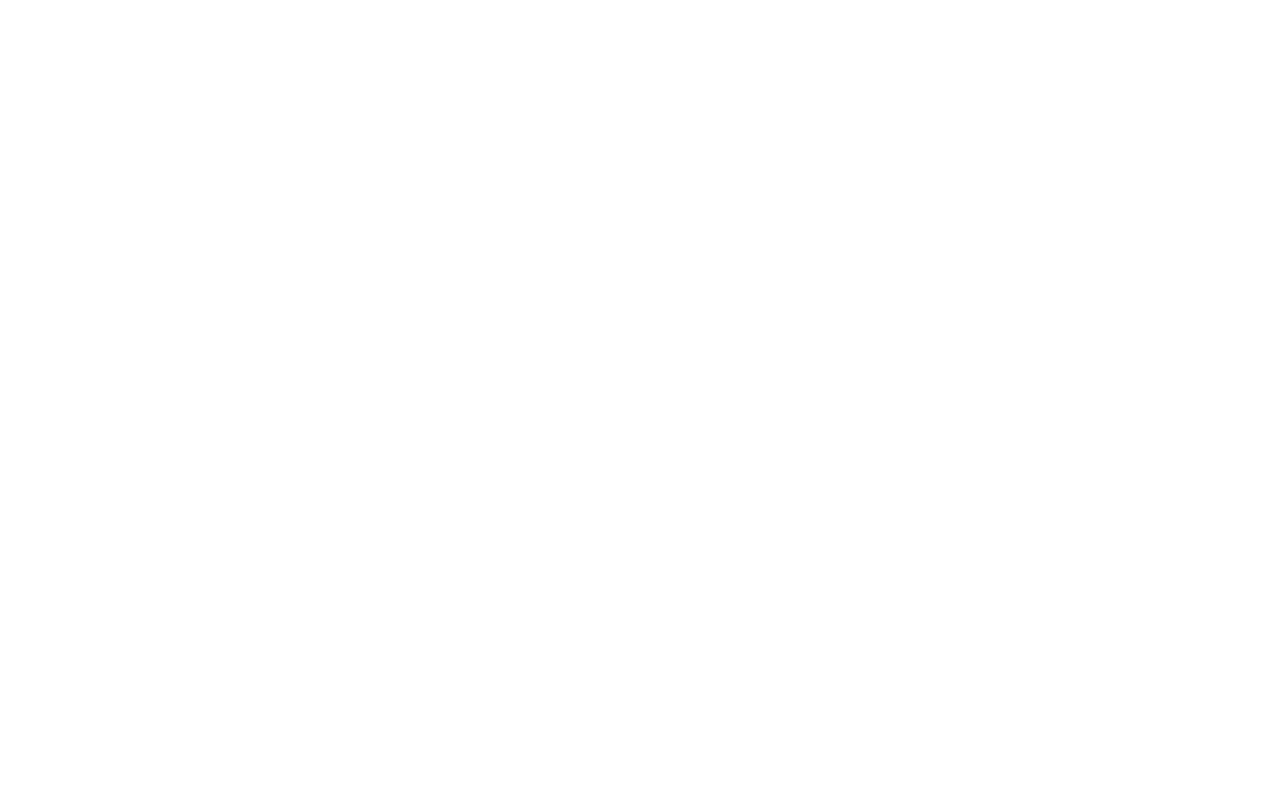
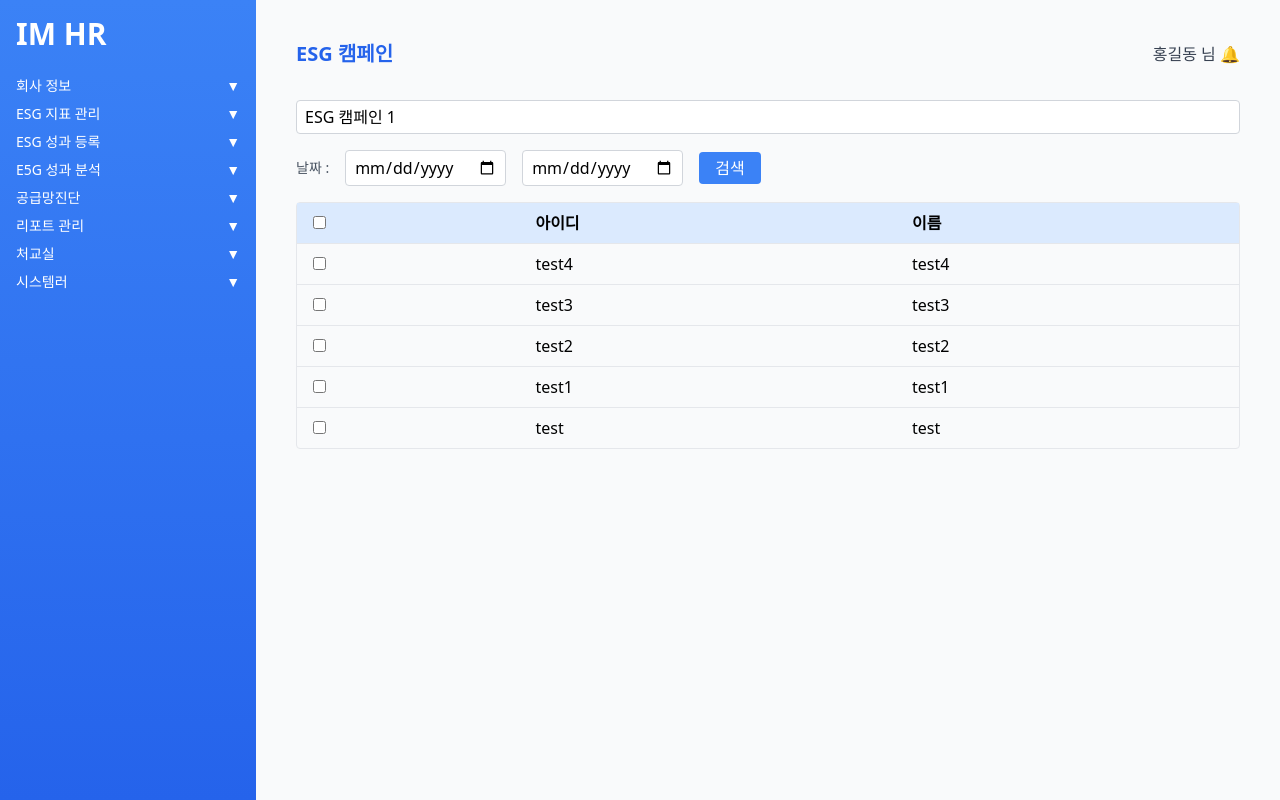
Before and after one commit to saway126/test_hrim, a Vue app: page /admin/campaign-activity in a window 1280 px wide. Before the commit this address had no page. Built offline with nearby package versions, Linux system fonts and the light colour scheme.

Commit message:
[Feat]관리자_인사관리 - 활동 인증관리 - 사내 캠페인 활동관리 페이지 기능 추가가

```diff
--- a/src/router/index.js
+++ b/src/router/index.js
@@ -13,6 +13,7 @@ import HomeView from '../views/HomeView.vue'
 import EmployeeRegisterView from '../views/EmployeeRegisterView.vue'
 import DashboardView from '../views/DashboardView.vue'
 import ActivityManageView from '../views/ActivityManageView.vue'
+import CampaignActivityView from '../views/CampaignActivityView.vue'
 
 
 const routes = [
@@ -30,6 +31,7 @@ const routes = [
   { path: '/register/employee', component: EmployeeRegisterView },
   { path: '/dashboard', component: DashboardView },
   { path: '/admin/activity-manage', name: 'activity-manage', component: ActivityManageView },
+  { path: '/admin/campaign-activity', name: 'CampaignActivity', component: CampaignActivityView },
 
 ]
 
--- /dev/null
+++ b/src/views/CampaignActivityView.vue
@@ -0,0 +1,88 @@
+<template>
+    <div class="flex h-screen bg-gray-50">
+      <!-- Sidebar -->
+      <aside class="w-64 bg-gradient-to-b from-blue-500 to-blue-600 text-white p-4">
+        <h1 class="text-3xl font-bold mb-6">IM HR</h1>
+        <ul class="space-y-2 text-sm">
+          <li>
+            <button class="flex items-center w-full justify-between">회사 정보 <span>▼</span></button>
+          </li>
+          <li>
+            <button class="flex items-center w-full justify-between">ESG 지표 관리 <span>▼</span></button>
+          </li>
+          <li>
+            <button class="flex items-center w-full justify-between">ESG 성과 등록 <span>▼</span></button>
+          </li>
+          <li>
+            <button class="flex items-center w-full justify-between">E5G 성과 분석 <span>▼</span></button>
+          </li>
+          <li>
+            <button class="flex items-center w-full justify-between">공급망진단 <span>▼</span></button>
+          </li>
+          <li>
+            <button class="flex items-center w-full justify-between">리포트 관리 <span>▼</span></button>
+          </li>
+          <li>
+            <button class="flex items-center w-full justify-between">처교실 <span>▼</span></button>
+          </li>
+          <li>
+            <button class="flex items-center w-full justify-between">시스템러 <span>▼</span></button>
+          </li>
+        </ul>
+      </aside>
+
+      <!-- Main Content -->
+      <main class="flex-1 p-10">
+        <div class="flex justify-between items-center mb-8">
+          <h2 class="text-xl font-semibold text-blue-600">ESG 캠페인</h2>
+          <div class="text-gray-700 font-medium">홍길동 님 🔔</div>
+        </div>
+
+        <div class="space-y-4">
+          <input type="text" class="w-full border px-4 py-2 rounded" value="ESG 캠페인 1" />
+
+          <div class="flex items-center space-x-4">
+            <label class="text-sm text-gray-600">날짜 :</label>
+            <input type="date" class="border px-2 py-1 rounded" />
+            <input type="date" class="border px-2 py-1 rounded" />
+            <button class="bg-blue-500 text-white px-4 py-1 rounded">검색</button>
+          </div>
+
+          <div class="border rounded">
+            <table class="w-full text-left">
+              <thead class="bg-blue-100">
+                <tr>
+                  <th class="px-4 py-2"><input type="checkbox" /></th>
+                  <th class="px-4 py-2">아이디</th>
+                  <th class="px-4 py-2">이름</th>
+                </tr>
+              </thead>
+              <tbody>
+                <tr v-for="(item, index) in campaignList" :key="index" class="border-t">
+                  <td class="px-4 py-2"><input type="checkbox" /></td>
+                  <td class="px-4 py-2">{{ item.id }}</td>
+                  <td class="px-4 py-2">{{ item.name }}</td>
+                </tr>
+              </tbody>
+            </table>
+          </div>
+        </div>
+      </main>
+    </div>
+  </template>
+
+  <script setup>
+  const campaignList = [
+    { id: 'test4', name: 'test4' },
+    { id: 'test3', name: 'test3' },
+    { id: 'test2', name: 'test2' },
+    { id: 'test1', name: 'test1' },
+    { id: 'test', name: 'test' },
+  ]
+  </script>
+
+  <style scoped>
+  input[type="text"], input[type="date"] {
+    @apply border border-gray-300 rounded px-2 py-1;
+  }
+  </style>
```
